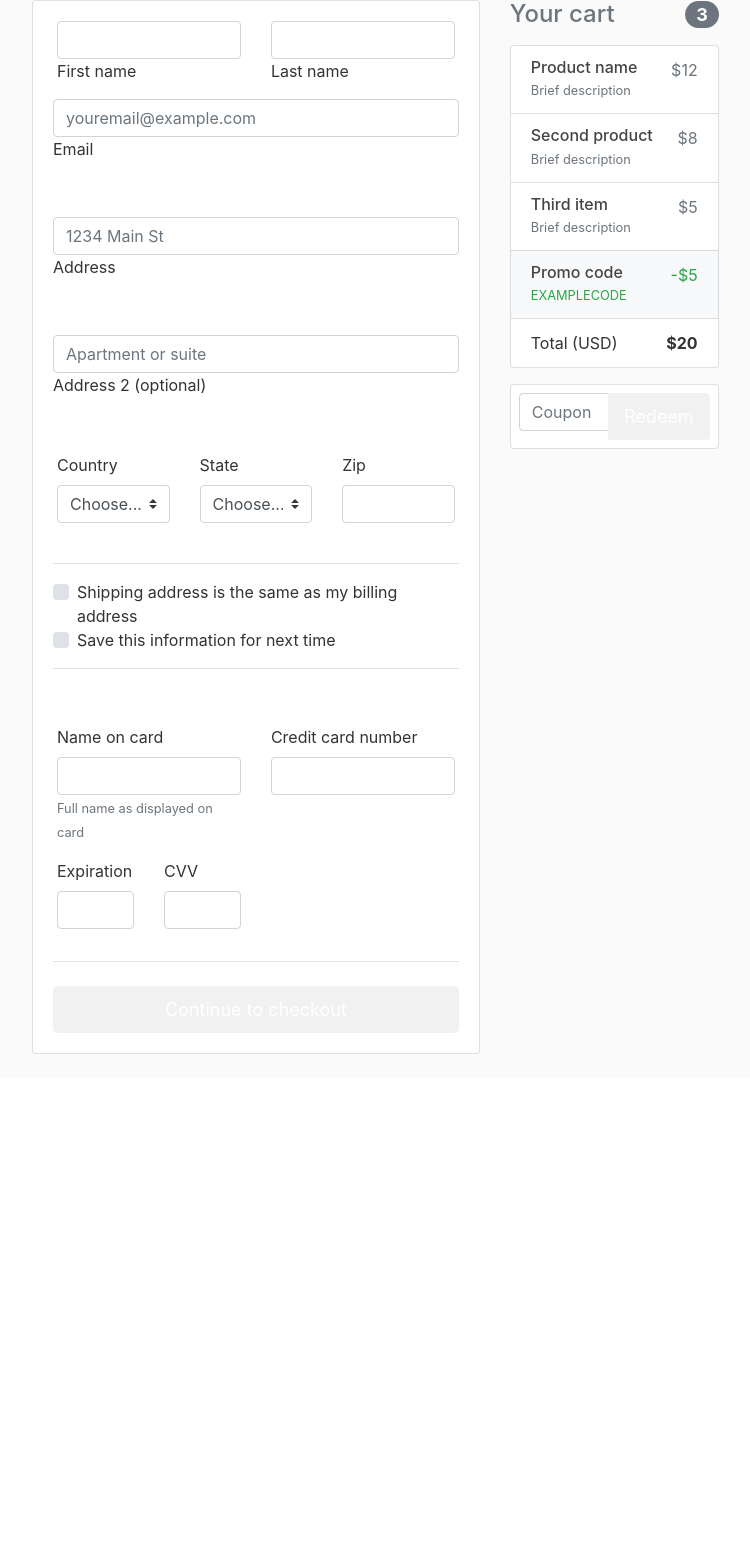
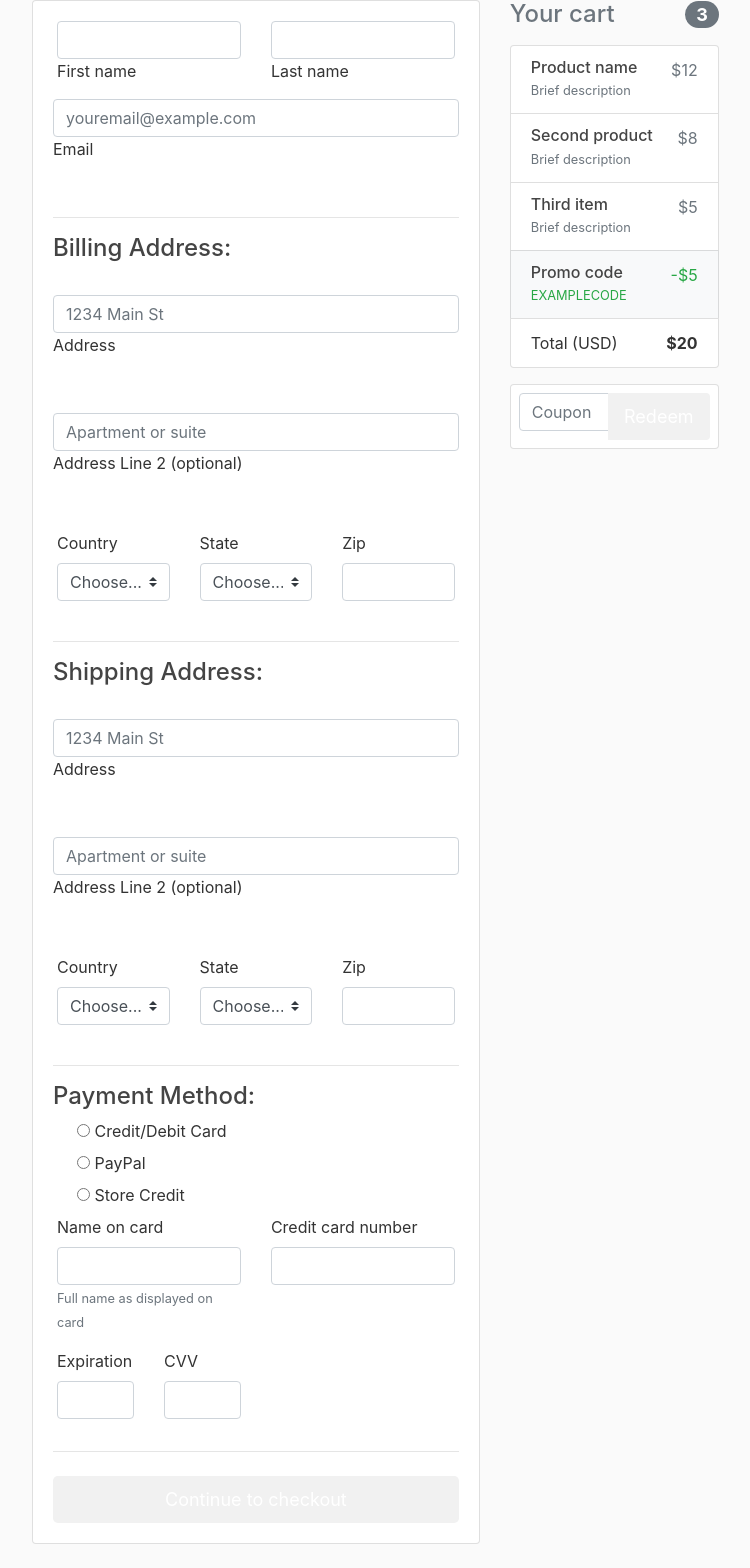
Before and after one commit to ogarza98/superStore_CS3773, a Django app: page /cart/ in a window 1280 px wide. Shown: the part 214-1782 px from the top of the page, without its empty margins (76-826 px from the left). Before the commit the page ends 1268 px from the top, so only its background shows below. Run offline with Django 3.2, Linux system fonts and the light colour scheme; some libraries are stand-ins or nearby versions.

Commit message:
added checkout form features

```diff
--- a/django_project/superStore_website/forms.py
+++ b/django_project/superStore_website/forms.py
@@ -17,8 +17,9 @@ class cart(forms.Form):
         ('United States','United States'),
     )
     PAYMENT_TYPE = (
-        ('Credit Card', 'Credit Card'),
-        ('Debit Card', 'Debit Card'),
+        ('Credit/Debit Card', 'Credit/Debit Card'),
+        ('PayPal', 'PayPal'),
+        ('Store Credit', 'Store Credit'),
     )
     first_name = forms.CharField(max_length=80)
     last_name  = forms.CharField(max_length=80)
@@ -28,7 +29,7 @@ class cart(forms.Form):
     #country    = forms.CharField(max_length=20, choices=COUNTRY, default='Choose')
     #state      = forms.CharField(max_length=2, choices=STATES, default='State')
     zipCode     = forms.CharField(max_length=20)
-    #paymentType = forms.ChoiceField(choices=PAYMENT_TYPE,widget=forms.RadioSelect())
+    paymentType = forms.ChoiceField(choices=PAYMENT_TYPE,widget=forms.RadioSelect())
     nameOnCd    = forms.CharField(max_length=160)
     cardNum     = forms.CharField(max_length=20)
     expireDt    = forms.CharField(max_length=6)
--- a/django_project/superStore_website/templates/superStore_website/cart.html
+++ b/django_project/superStore_website/templates/superStore_website/cart.html
@@ -56,6 +56,9 @@
                 <label>Email</label>
               </div>
 
+              <hr>
+              <h4>Billing Address: </h4><br>
+
               <!--address-->
               <div class="md-form mb-5">
                 <input type="text" name="address" class="form-control" placeholder="1234 Main St">
@@ -65,7 +68,7 @@
               <!--address-2-->
               <div class="md-form mb-5">
                 <input type="text" name="altaddress" class="form-control" placeholder="Apartment or suite">
-                <label>Address 2 (optional)</label>
+                <label>Address Line 2 (optional)</label>
               </div>
 
               <!--Grid row-->
@@ -121,23 +124,80 @@
               <!--Grid row-->
 
               <hr>
-
-              <div class="custom-control custom-checkbox">
-                <input type="checkbox" class="custom-control-input" id="same-address">
-                <label class="custom-control-label" for="same-address">Shipping address is the same as my billing address</label>
-              </div>
-              <div class="custom-control custom-checkbox">
-                <input type="checkbox" class="custom-control-input" id="save-info">
-                <label class="custom-control-label" for="save-info">Save this information for next time</label>
+               <!--
+                 add code here
+               -->
+                            <!--address-->
+              <h4>Shipping Address: </h4><br>
+              <div class="md-form mb-5">
+                <input type="text" name="address" class="form-control" placeholder="1234 Main St">
+                <label>Address</label>
               </div>
 
+              <!--address-2-->
+              <div class="md-form mb-5">
+                <input type="text" name="altaddress" class="form-control" placeholder="Apartment or suite">
+                <label>Address Line 2 (optional)</label>
+              </div>
+
+              <!--Grid row-->
+              <div class="row">
+
+                <!--Grid column-->
+                <div class="col-lg-4 col-md-12 mb-4">
+
+                  <label for="country">Country</label>
+                  <select class="custom-select d-block w-100" id="country" required>
+                    <option value="">Choose...</option>
+                    <option>United States</option>
+                  </select>
+                  <div class="invalid-feedback">
+                    Please select a valid country.
+                  </div>
+
+                </div>
+
+                <!--Grid column-->
+
+                <!--Grid column-->
+                <div class="col-lg-4 col-md-6 mb-4">
+
+                  <label for="state">State</label>
+                  <select class="custom-select d-block w-100" id="state" required>
+                    <option value="">Choose...</option>
+                    {% with 'AL AK AZ AR CA CO CT DE FL GA HI ID IL IN IA KS KY LA ME MD MA MI MN MS MO MT NE NV NH NJ NM NY NC ND OH OK OR PA RI SC SD TN TX UT VT VA WA WV WI WY' as list %}
+                        {% for state in list.split %}
+                            <option>{{ state }}</option>
+                        {% endfor %}
+                    {% endwith %}
+                  </select>
+                  <div class="invalid-feedback">
+                    Please provide a valid state.
+                  </div>
+
+                </div>
+                <!--Grid column-->
+
+                <!--Grid column-->
+                <div class="col-lg-4 col-md-6 mb-4">
+
+                  <label for="zip">Zip</label>
+                  <input type="text" class="form-control" name="zipCode" placeholder="" required>
+                  <div class="invalid-feedback">
+                    Zip code required.
+                  </div>
+
+                </div>
+              </div>
               <hr>
+              <h4>Payment Method: </h4>
 
-              <div class="d-block my-3">
+              <div >
                 <div class="custom-control custom-radio">
-                  {% for choice in forms.paymentType %}
-                    <input id="credit" name="paymentMethod" type="radio" class="custom-control-input" checked required>
-                    <label class="custom-control-label" for="credit">{{ choice.choice_text }} </label>
+                  {% for choice in form.paymentType %}
+                  <div>
+                    {{ choice }}
+                  </div>
                   {% endfor %}
                 </div>
               </div>
--- a/django_project/superStore_website/views.py
+++ b/django_project/superStore_website/views.py
@@ -55,7 +55,7 @@ def search_results(request):
 def no_results(request):
     return render(request, 'superStore_website/no_results.html')
 def Cart(request):
-    return render(request,'superStore_website/cart.html')
+    return render(request,'superStore_website/cart.html', {'form' : cart})
 
 def receipt(request):
     if request.method == "POST":
```
